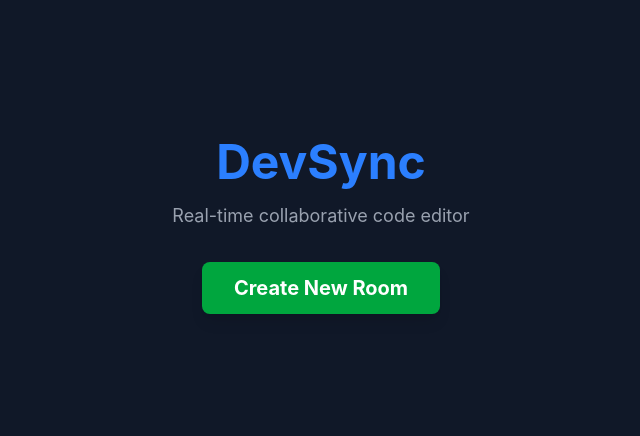
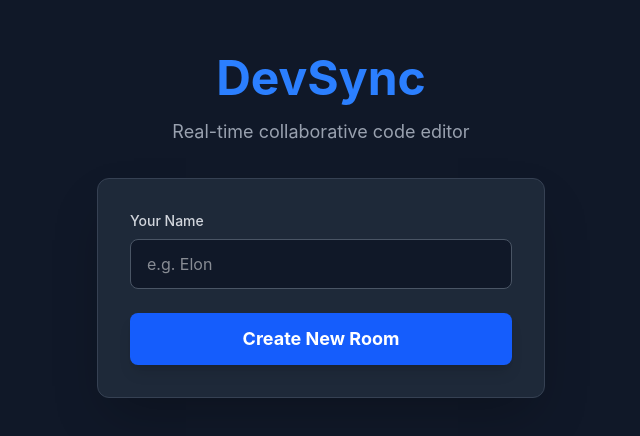
Before and after one commit to ElonAMR/DevSync, a React app in the folder frontend/: page / in a window 1280 px wide. Shown: the part 174-610 px from the top of the page, without its empty margins (319-959 px from the left). Built offline with nearby package versions, Linux system fonts and the light colour scheme; no server answers; the HTML template or start-up script is replaced by a standard one.

Commit message:
Create RoomForm component and save username in localStorage

```diff
--- /dev/null
+++ b/frontend/src/components/RoomForm.jsx
@@ -0,0 +1,36 @@
+import { useState } from 'react';
+
+export default function RoomForm({ initialUsername = '', onSubmit }) {
+    const [username, setUsername] = useState(initialUsername);
+
+    const handleSubmit = (e) => {
+        e.preventDefault();
+        if (!username.trim()) {
+            alert('Please enter your name');
+            return;
+        }
+        onSubmit(username.trim());
+    };
+
+    return (
+        <form onSubmit={handleSubmit} className="bg-gray-800 p-8 rounded-xl shadow-2xl border border-gray-700 w-full max-w-md flex flex-col gap-4">
+            <div>
+                <label className="block text-sm font-medium text-gray-300 mb-2">Your Name</label>
+                <input
+                    type="text"
+                    value={username}
+                    onChange={(e) => setUsername(e.target.value)}
+                    placeholder="e.g. Elon"
+                    className="w-full bg-gray-900 border border-gray-600 rounded-lg px-4 py-3 text-white focus:outline-none focus:ring-2 focus:ring-blue-500 transition"
+                />
+            </div>
+
+            <button
+                type="submit"
+                className="w-full bg-blue-600 hover:bg-blue-500 text-white font-bold py-3 px-8 rounded-lg text-lg transition shadow-lg mt-2 cursor-pointer"
+            >
+                Create New Room
+            </button>
+        </form>
+    );
+}
--- a/frontend/src/pages/Home.jsx
+++ b/frontend/src/pages/Home.jsx
@@ -1,25 +1,25 @@
 import { useNavigate } from 'react-router-dom';
-import { v4 as uuidv4 } from 'uuid'; // מייבא את הפונקציה שמייצרת קוד סודי
+import { v4 as uuidv4 } from 'uuid';
+import RoomForm from '../components/RoomForm';
 
 export default function Home() {
     const navigate = useNavigate();
 
-    const createNewRoom = () => {
-        const roomId = uuidv4(); // מגריל קוד ייחודי, למשל: a1b2c3d4...
-        navigate(`/room/${roomId}`); // מנווט את הלקוח לכתובת של החדר החדש!
+    const savedUsername = localStorage.getItem('devsync_user') || '';
+
+    const handleCreateRoom = (username) => {
+        localStorage.setItem('devsync_user', username);
+
+        const roomId = uuidv4();
+        navigate(`/room/${roomId}`);
     };
 
     return (
-        <div className="h-screen bg-gray-900 flex flex-col items-center justify-center text-white">
+        <div className="h-screen bg-gray-900 flex flex-col items-center justify-center text-white px-4">
             <h1 className="text-5xl font-bold mb-4 text-blue-500">DevSync</h1>
-            <p className="text-gray-400 mb-8 text-lg">Real-time collaborative code editor</p>
+            <p className="text-gray-400 mb-8 text-lg text-center">Real-time collaborative code editor</p>
 
-            <button
-                onClick={createNewRoom}
-                className="bg-green-600 hover:bg-green-500 text-white font-bold py-3 px-8 rounded-lg text-xl transition shadow-lg"
-            >
-                Create New Room
-            </button>
+            <RoomForm initialUsername={savedUsername} onSubmit={handleCreateRoom} />
         </div>
     );
 }
```
